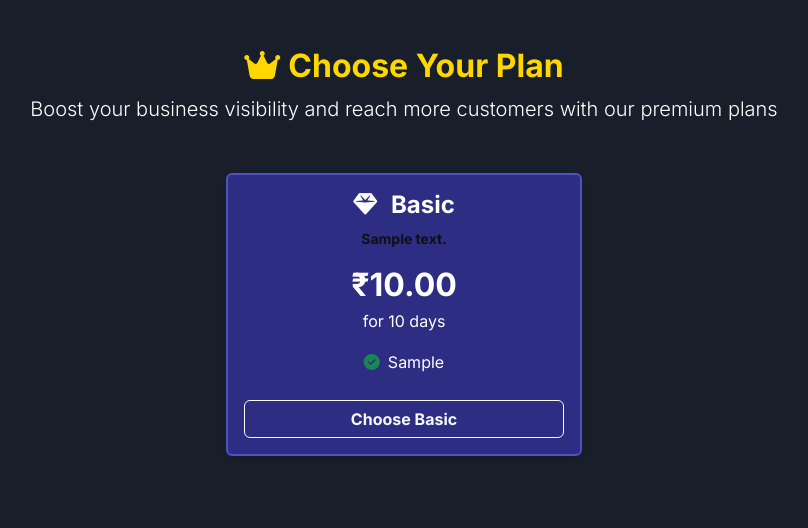
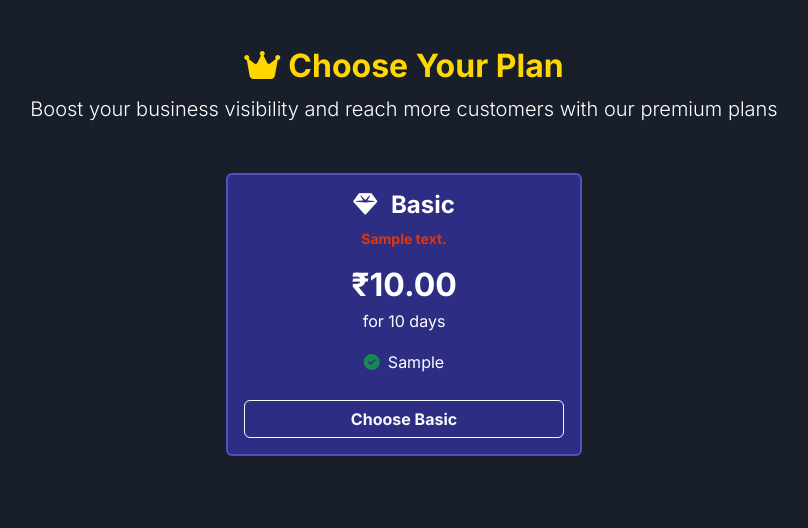
Before and after one commit to gangeshwar01/business_portal, a Django app: page / in a window 1280 px wide. Shown: the part 820-1348 px from the top of the page, without its empty margins (236-1044 px from the left). Run offline with Django 5.2, Linux system fonts and the light colour scheme; tables that the repository leaves empty hold one stand-in row (values such as "Sample post"); grey boxes marked "Sample" are stand-in pictures.

Commit message:
color of cards 9

```diff
--- a/templates/business_listings/home.html
+++ b/templates/business_listings/home.html
@@ -85,12 +85,12 @@
               {% if plan.name == 'basic' %}<i class="fas fa-gem me-2"></i>{% elif plan.name == 'standard' %}<i class="fas fa-star me-2"></i>{% else %}<i class="fas fa-crown me-2"></i>{% endif %}
               {{ plan.get_name_display }}
             </h4>
-            <!-- {% if plan.name == 'standard' %}
+            {% if plan.name == 'standard' %}
             <b><p class="small mb-3" style="color: #4946f8;">{{ plan.description|default:'Perfect for getting started' }}</p></b>
             {% else %}
-            <b><p class="small mb-3" style="color: #ed4920;">{{ plan.description|default:'Perfect for getting started' }}</p></b>
-            {% endif %} -->
-            <b><p class="small mb-3" style="color: #111010;">{{ plan.description|default:'Perfect for getting started' }}</p></b>
+            <b><p class="small mb-3" style="color: #e53408;">{{ plan.description|default:'Perfect for getting started' }}</p></b>
+            {% endif %}
+            <!-- <b><p class="small mb-3" style="color: #111010;">{{ plan.description|default:'Perfect for getting started' }}</p></b> -->
             <h2 class="fw-bold mb-1">₹{{ plan.price }}</h2>
             <p class="mb-3">for {{ plan.duration_days }} days</p>
             <ul class="list-unstyled mb-4 text-start mx-auto" style="max-width: 220px;">
```
